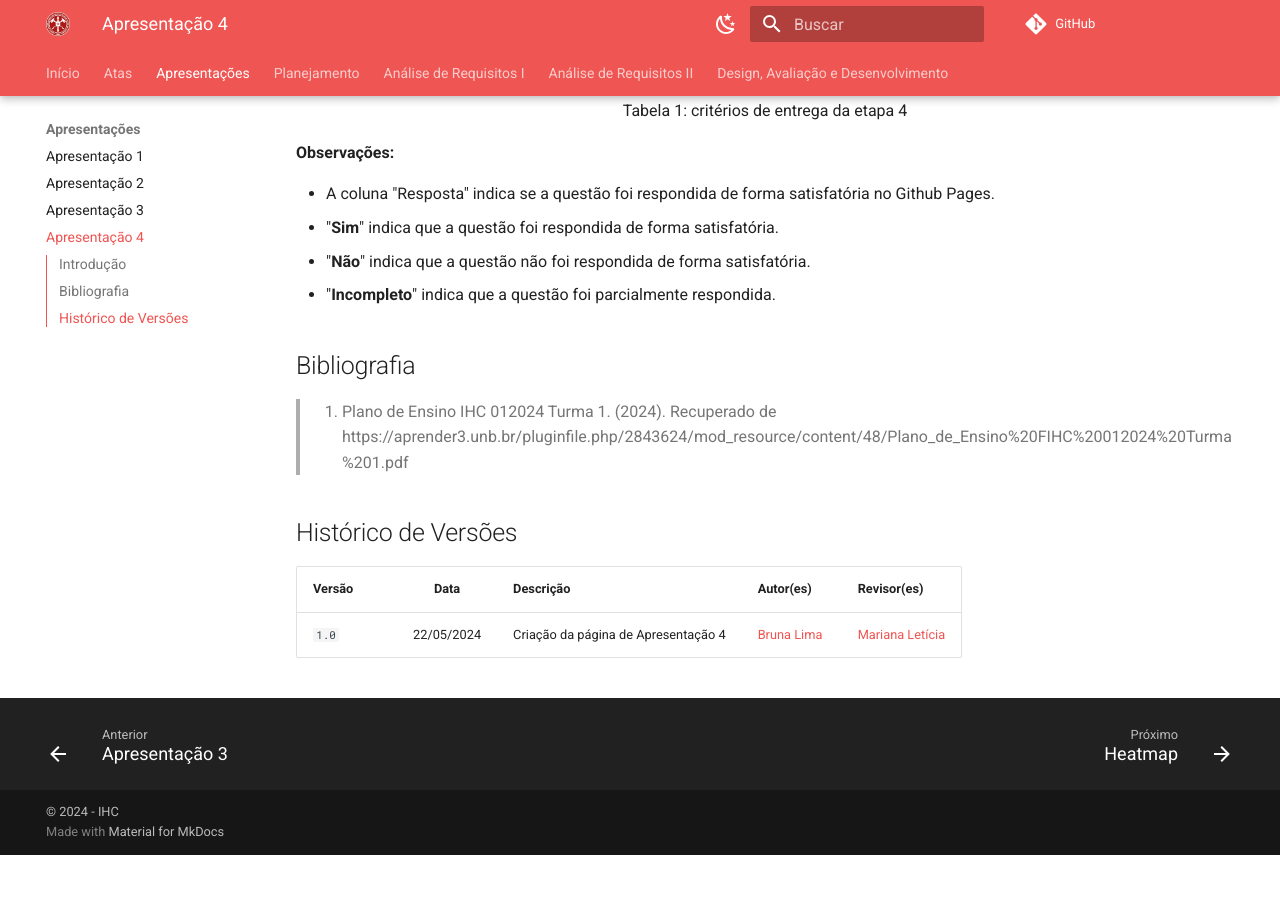
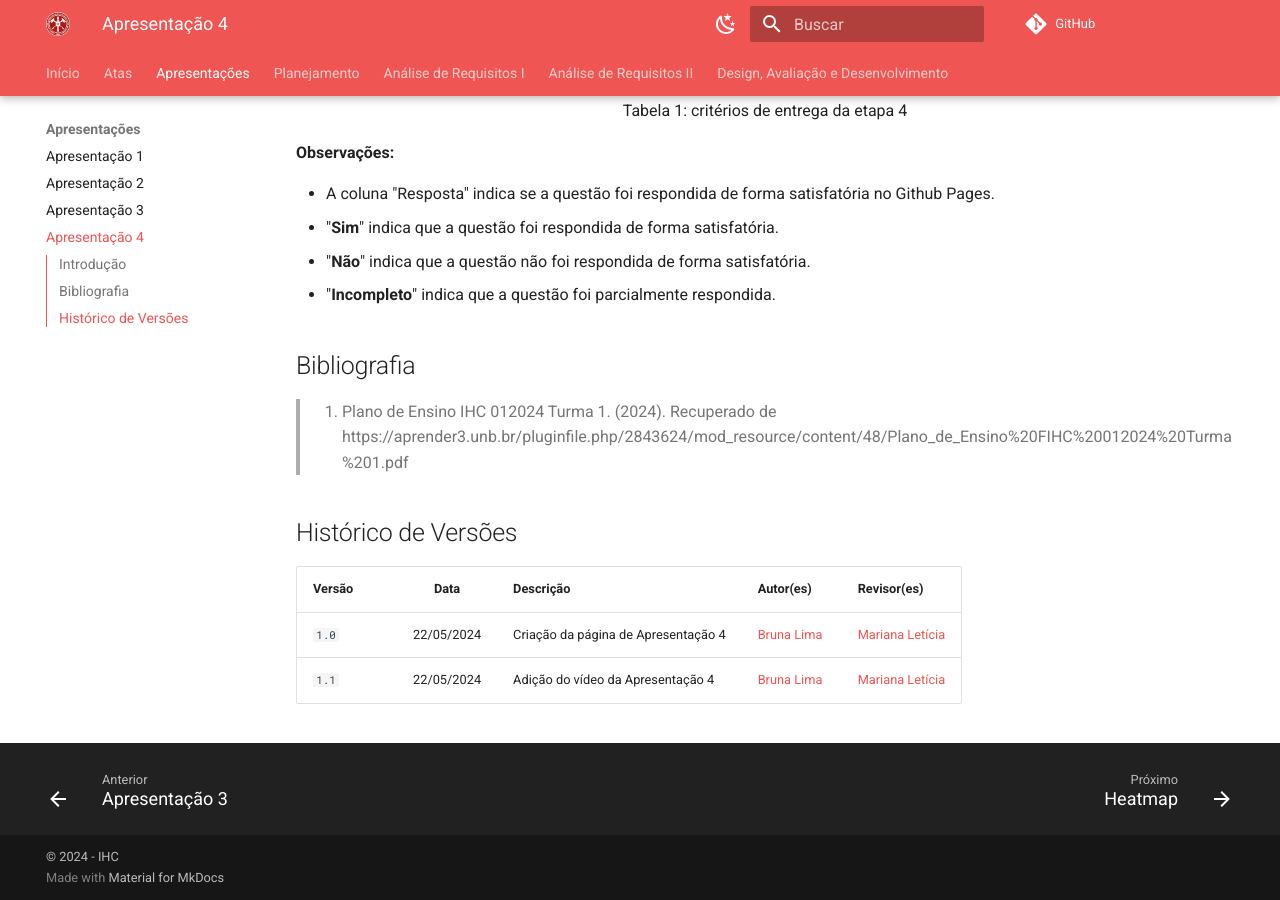
Before and after one commit to Interacao-Humano-Computador/2024.1-CBMERJ, an MkDocs documentation site: the page built from docs/apresentacoes/apresentacao_4.md, in a window 1280 px wide and 900 px high, scrolled down 1590 px. Built offline with MkDocs 1.6.1 and Material for MkDocs 9.7.7, drawn with Linux system fonts in a browser that asks for light colours; comment, search, counter and statistics services are not loaded; before the commit the page ends 2445 px from its top, so only the background shows below that.

Commit message:
Update apresentacao_4.md

```diff
--- a/docs/apresentacoes/apresentacao_4.md
+++ b/docs/apresentacoes/apresentacao_4.md
@@ -52,4 +52,5 @@ Fonte: autores.
 
 | Versão |    Data    | Descrição                                 | Autor(es)                                       | Revisor(es)                                    |
 | ------ | :--------: | ----------------------------------------- | ----------------------------------------------- | ---------------------------------------------- |
-| `1.0`   | 22/05/2024 | Criação da página de Apresentação 4                         | [Bruna Lima](https://github.com/libruna) |  [Mariana Letícia](https://github.com/Marianannn)   |
+| `1.0`   | 22/05/2024 | Criação da página de Apresentação 4      | [Bruna Lima](https://github.com/libruna) |  [Mariana Letícia](https://github.com/Marianannn)   |
+| `1.1`   | 22/05/2024 | Adição do vídeo da Apresentação 4      | [Bruna Lima](https://github.com/libruna) |  [Mariana Letícia](https://github.com/Marianannn)   |
```
